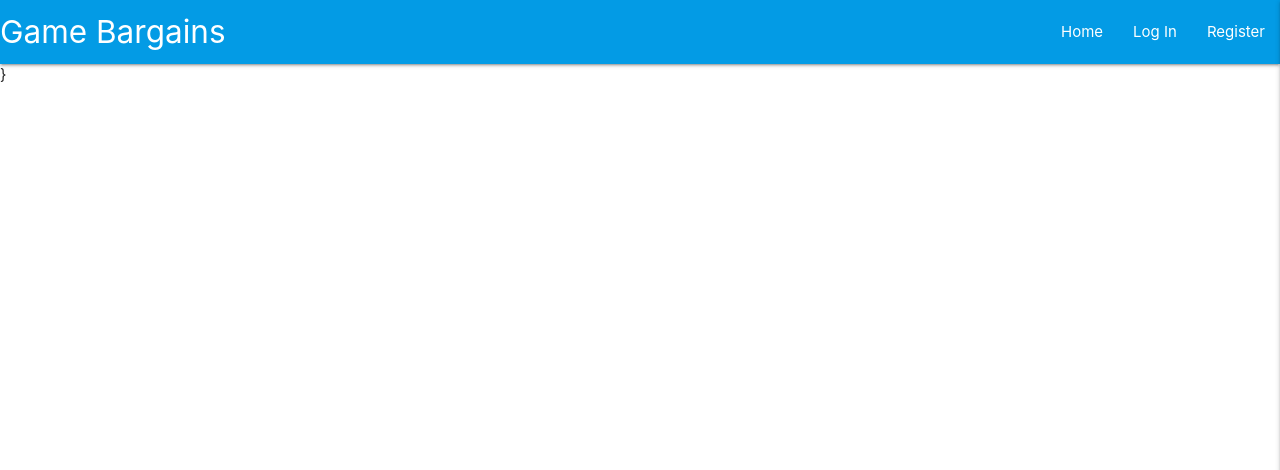
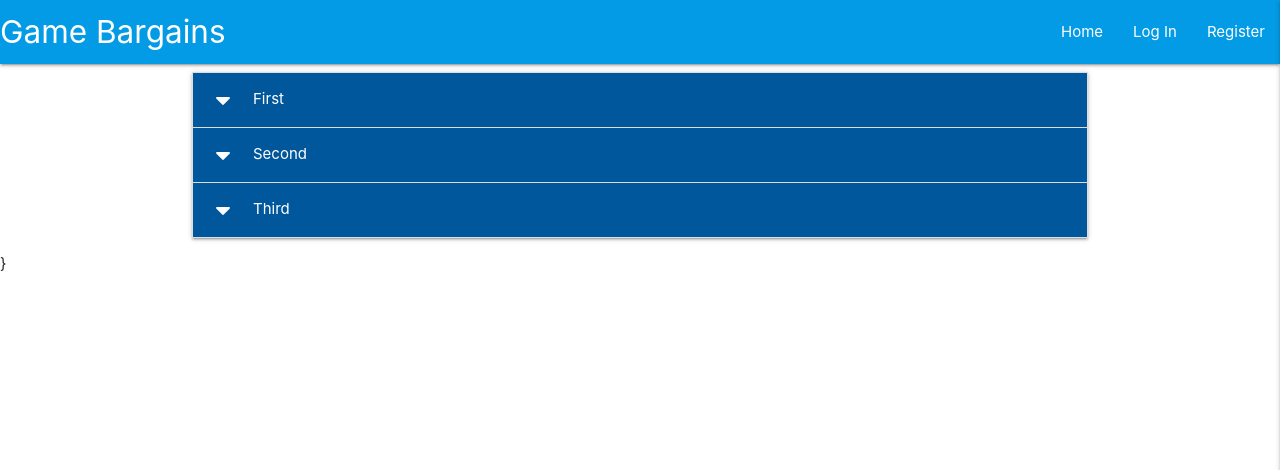
Before and after one commit to blockjarvis/ciproject3, a Flask app: page / in a window 1280 px wide. Shown: the top 470 px of the page. Run offline with Flask 2, Linux system fonts and the light colour scheme; data that the repository does not hold is empty; some libraries are stand-ins or nearby versions.

Commit message:
collapsible input

```diff
--- a/static/js/script.js
+++ b/static/js/script.js
@@ -1,7 +1,4 @@
-/*
-    jQuery for MaterializeCSS initialization
-*/
-
 $(document).ready(function () {
     $(".sidenav").sidenav({edge: "right"});
+    $(".collapsible").collapsible();
 });
--- a/templates/bargains.html
+++ b/templates/bargains.html
@@ -8,4 +8,19 @@
     {{ bargain.under_50 }}<br>
   {% endfor %}
 
+  <ul class="collapsible">
+    <li>
+        <div class="collapsible-header white-text light-blue darken-4 text-shadow"><i class="fas fa-caret-down"></i>First</div>
+        <div class="collapsible-body"><span>Lorem ipsum dolor sit amet.</span></div>
+    </li>
+    <li>
+        <div class="collapsible-header white-text light-blue darken-4 text-shadow"><i class="fas fa-caret-down"></i>Second</div>
+        <div class="collapsible-body"><span>Lorem ipsum dolor sit amet.</span></div>
+    </li>
+    <li>
+        <div class="collapsible-header white-text light-blue darken-4 text-shadow"><i class="fas fa-caret-down"></i>Third</div>
+        <div class="collapsible-body"><span>Lorem ipsum dolor sit amet.</span></div>
+    </li>
+  </ul>
+
 {% endblock %}
```
